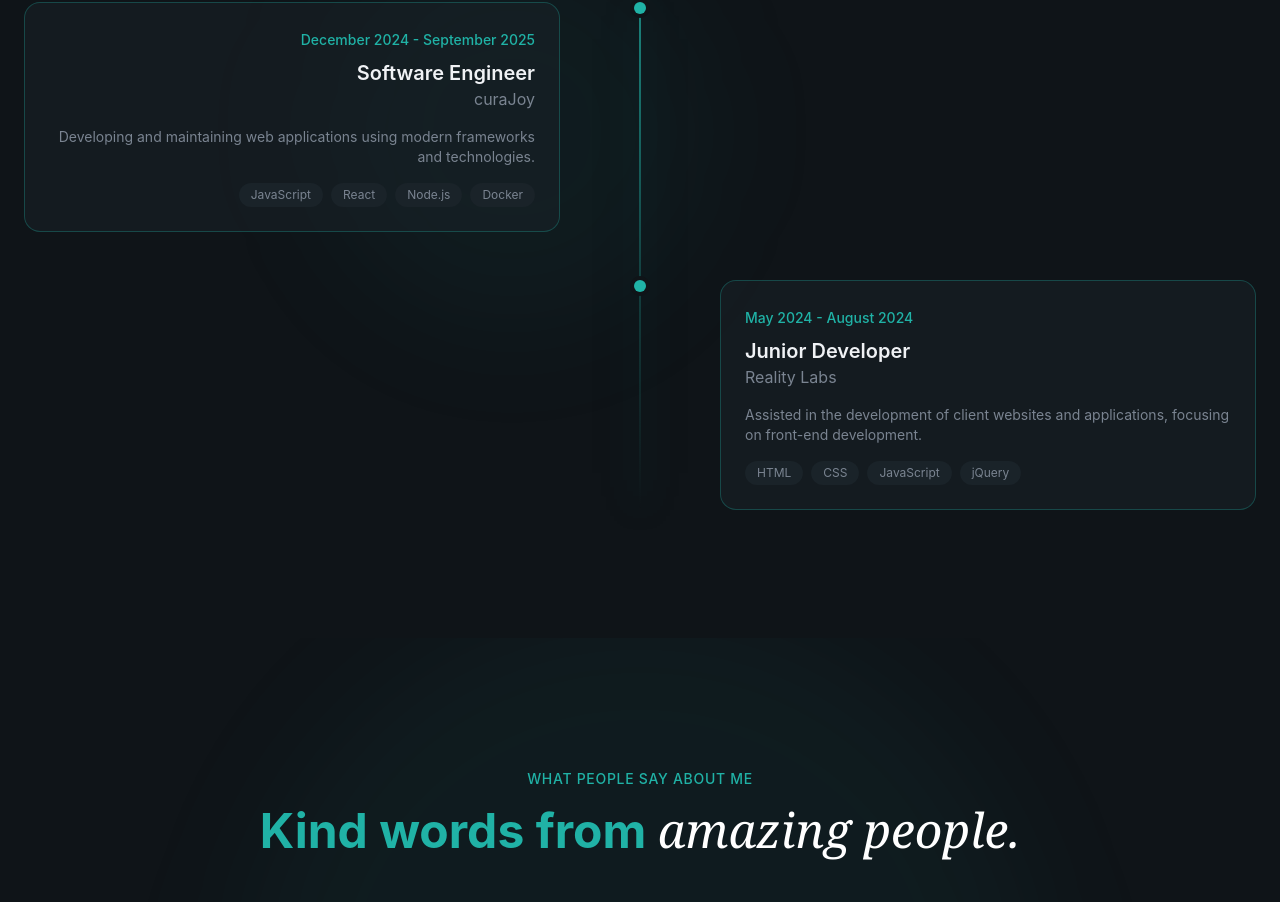
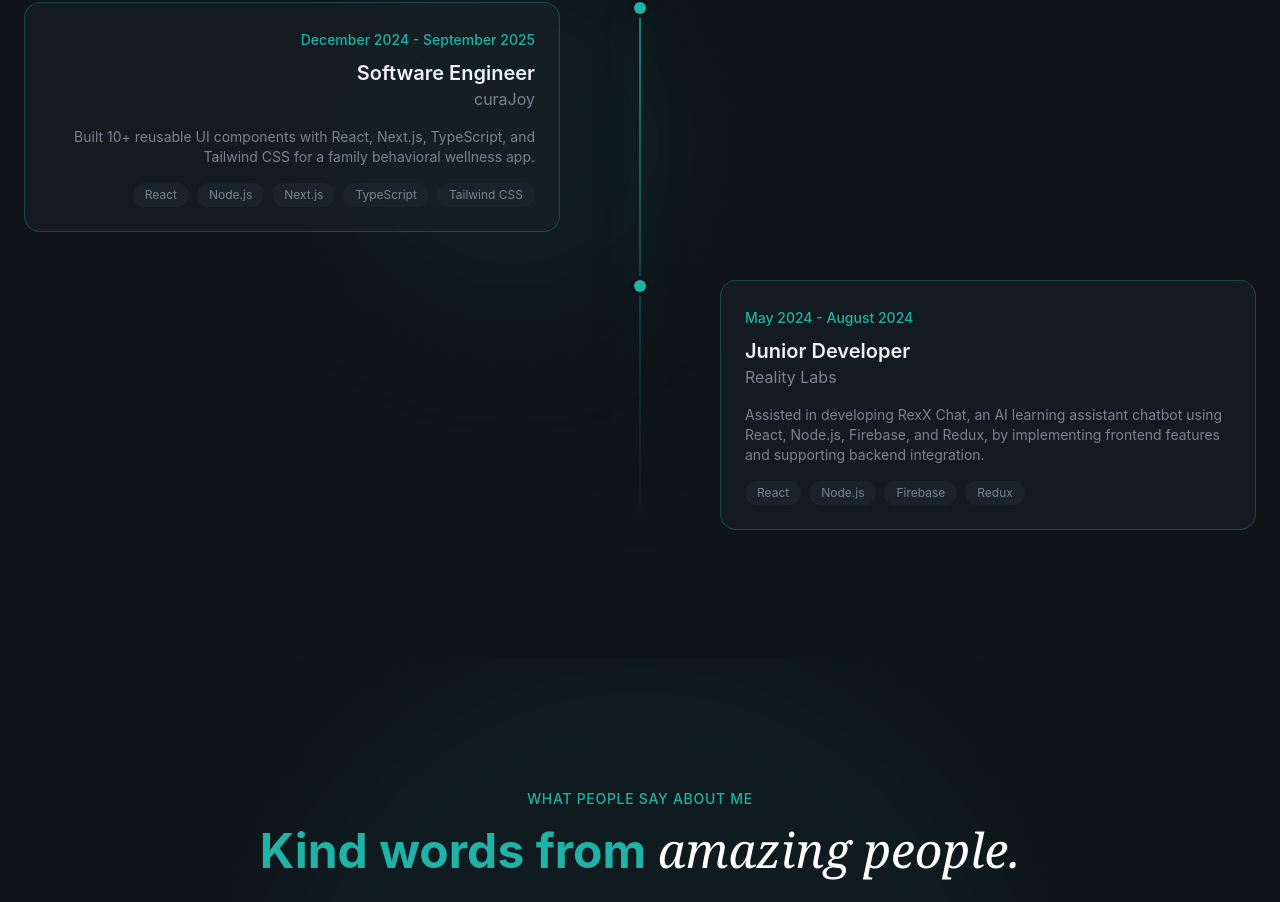
Before and after one commit to eissamonet/SWD-Portfolio, a React (Vite) app: page / in a window 1280 px wide. Shown: the part 3820-4722 px from the top of the page. Built offline with nearby package versions, Linux system fonts and the light colour scheme.

Commit message:
commit changes

```diff
--- a/src/sections/Experience.jsx
+++ b/src/sections/Experience.jsx
@@ -4,8 +4,8 @@ const experiences = [
     role: "Software Engineer",
     company: "curaJoy",
     description:
-      "Developing and maintaining web applications using modern frameworks and technologies.",
-    technologies: ["JavaScript", "React", "Node.js", "Docker"],
+      "Built 10+ reusable UI components with React, Next.js, TypeScript, and Tailwind CSS for a family behavioral wellness app.",
+    technologies: ["React", "Node.js", "Next.js", "TypeScript", "Tailwind CSS"],
     current: false,
   },
   {
@@ -13,8 +13,8 @@ const experiences = [
     role: "Junior Developer",
     company: "Reality Labs",
     description:
-      "Assisted in the development of client websites and applications, focusing on front-end development.",
-    technologies: ["HTML", "CSS", "JavaScript", "jQuery"],
+      "Assisted in developing RexX Chat, an AI learning assistant chatbot using React, Node.js, Firebase, and Redux, by implementing frontend features and supporting backend integration.",
+    technologies: ["React", "Node.js", "Firebase", "Redux"],
     current: false,
   },
 ];
```
